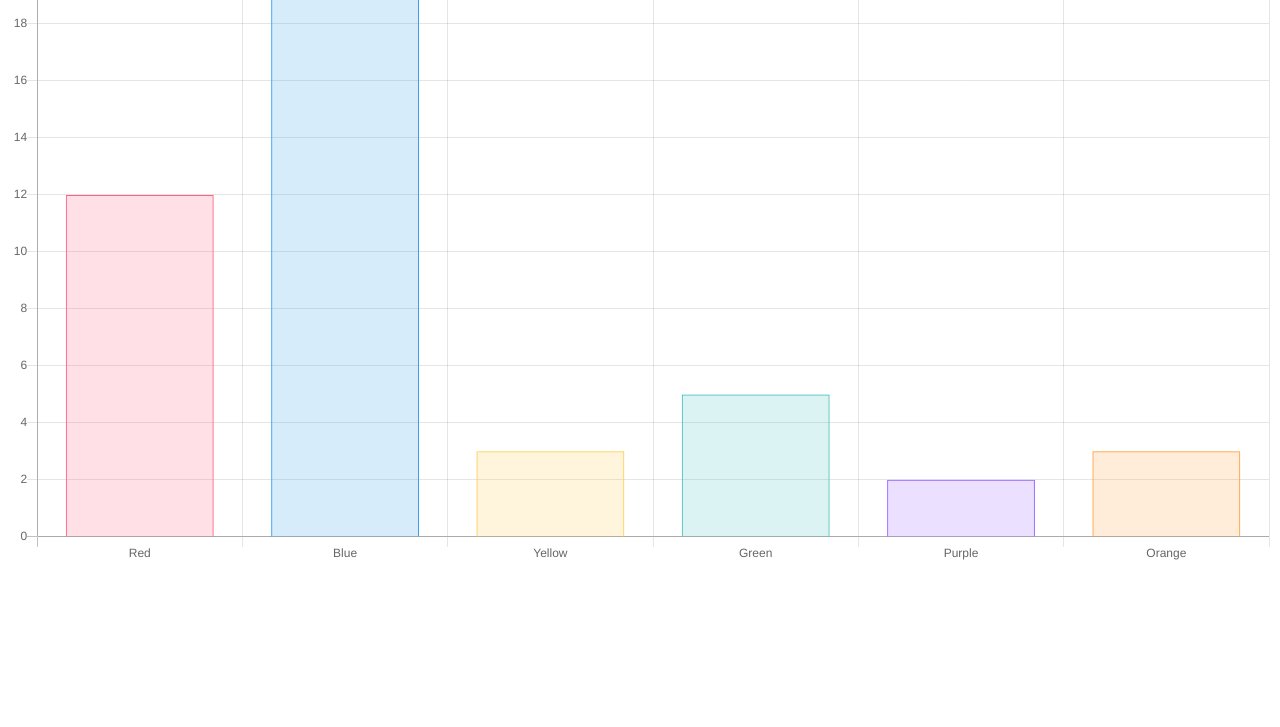
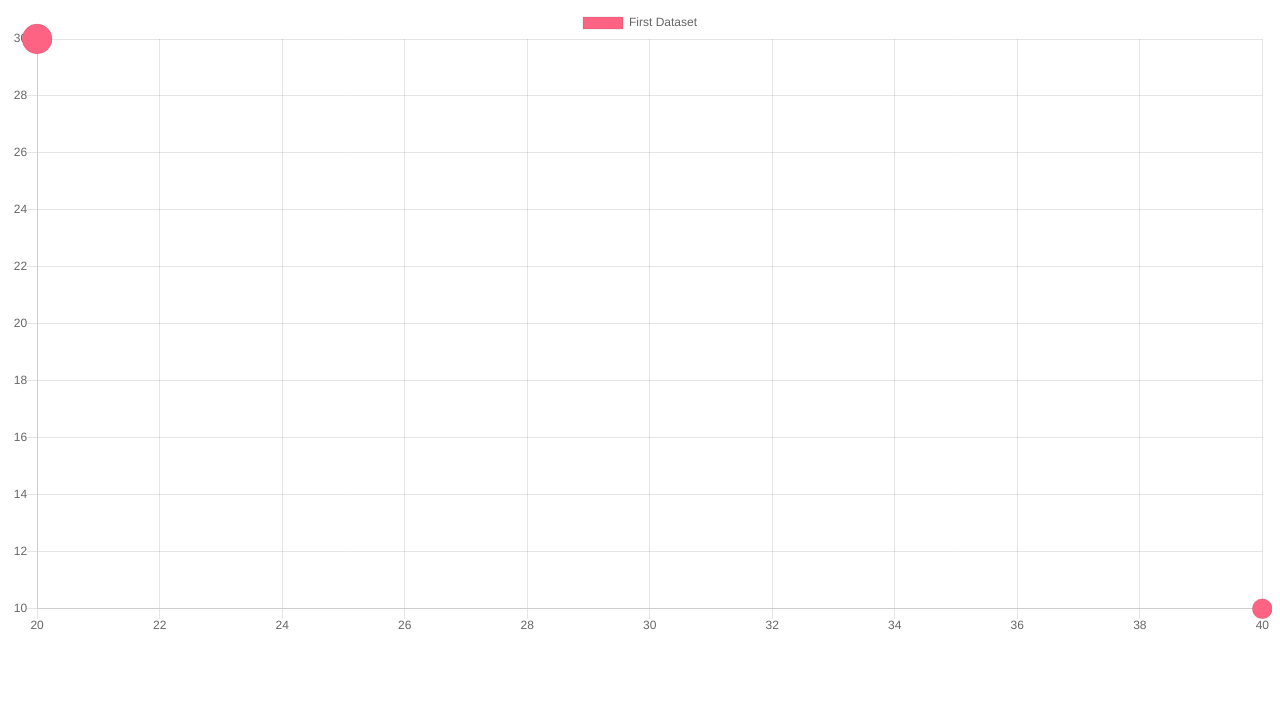
Before and after one commit to ziyif/Hack-CMU, a website: page index.html in a window 1280 px wide. Shown: the part 73-800 px from the top of the page. Drawn offline with nearby package versions, Linux system fonts and the light colour scheme.

Commit message:
First commit

```diff
--- a/index.html
+++ b/index.html
@@ -8,45 +8,81 @@
     <script src="https://cdnjs.cloudflare.com/ajax/libs/Chart.js/2.2.2/Chart.bundle.js"></script>
   </head>
   <body>
+    <h1>My Super Cool Site</h1>
     <canvas id="myChart" width="200" height="100"></canvas>
     <script>
     var ctx = document.getElementById("myChart");
-    var myChart = new Chart(ctx, {
-        type: 'bar',
-        data: {
-            labels: ["Red", "Blue", "Yellow", "Green", "Purple", "Orange"],
-            datasets: [{
-                label: '# of Votes',
-                data: [12, 19, 3, 5, 2, 3],
-                backgroundColor: [
-                    'rgba(255, 99, 132, 0.2)',
-                    'rgba(54, 162, 235, 0.2)',
-                    'rgba(255, 206, 86, 0.2)',
-                    'rgba(75, 192, 192, 0.2)',
-                    'rgba(153, 102, 255, 0.2)',
-                    'rgba(255, 159, 64, 0.2)'
-                ],
-                borderColor: [
-                    'rgba(255,99,132,1)',
-                    'rgba(54, 162, 235, 1)',
-                    'rgba(255, 206, 86, 1)',
-                    'rgba(75, 192, 192, 1)',
-                    'rgba(153, 102, 255, 1)',
-                    'rgba(255, 159, 64, 1)'
-                ],
-                borderWidth: 1
-            }]
-        },
-        options: {
-            scales: {
-                yAxes: [{
-                    ticks: {
-                        beginAtZero:true
-                    }
-                }]
+    var data = {
+    datasets: [
+        {
+            label: 'First Dataset',
+            data: [
+                {
+                    x: 20,
+                    y: 30,
+                    r: 15
+                },
+                {
+                    x: 40,
+                    y: 10,
+                    r: 10
+                }
+            ],
+            backgroundColor:"#FF6384",
+            hoverBackgroundColor: "#FF6384",
+        }]};
+
+
+    var options = {
+        elements: {
+            points: {
+                borderWidth: 1,
+                borderColor: 'rgb(0, 0, 0)'
             }
         }
+    };
+    var myBubbleChart = new Chart(ctx,{
+      type: 'bubble',
+      data: data,
+      options: options
     });
+
+    // var myChart = new Chart(ctx, {
+    //     type: 'bar',
+    //     data: {
+    //         labels: ["Red", "Blue", "Yellow", "Green", "Purple", "Orange"],
+    //         datasets: [{
+    //             label: '# of Votes',
+    //             data: [12, 19, 3, 5, 2, 3],
+    //             backgroundColor: [
+    //                 'rgba(255, 99, 132, 0.2)',
+    //                 'rgba(54, 162, 235, 0.2)',
+    //                 'rgba(255, 206, 86, 0.2)',
+    //                 'rgba(75, 192, 192, 0.2)',
+    //                 'rgba(153, 102, 255, 0.2)',
+    //                 'rgba(255, 159, 64, 0.2)'
+    //             ],
+    //             borderColor: [
+    //                 'rgba(255,99,132,1)',
+    //                 'rgba(54, 162, 235, 1)',
+    //                 'rgba(255, 206, 86, 1)',
+    //                 'rgba(75, 192, 192, 1)',
+    //                 'rgba(153, 102, 255, 1)',
+    //                 'rgba(255, 159, 64, 1)'
+    //             ],
+    //             borderWidth: 1
+    //         }]
+    //     },
+    //     options: {
+    //         scales: {
+    //             yAxes: [{
+    //                 ticks: {
+    //                     beginAtZero:true
+    //                 }
+    //             }]
+    //         }
+    //     }
+    // });
     </script>
 
   </body>
```
